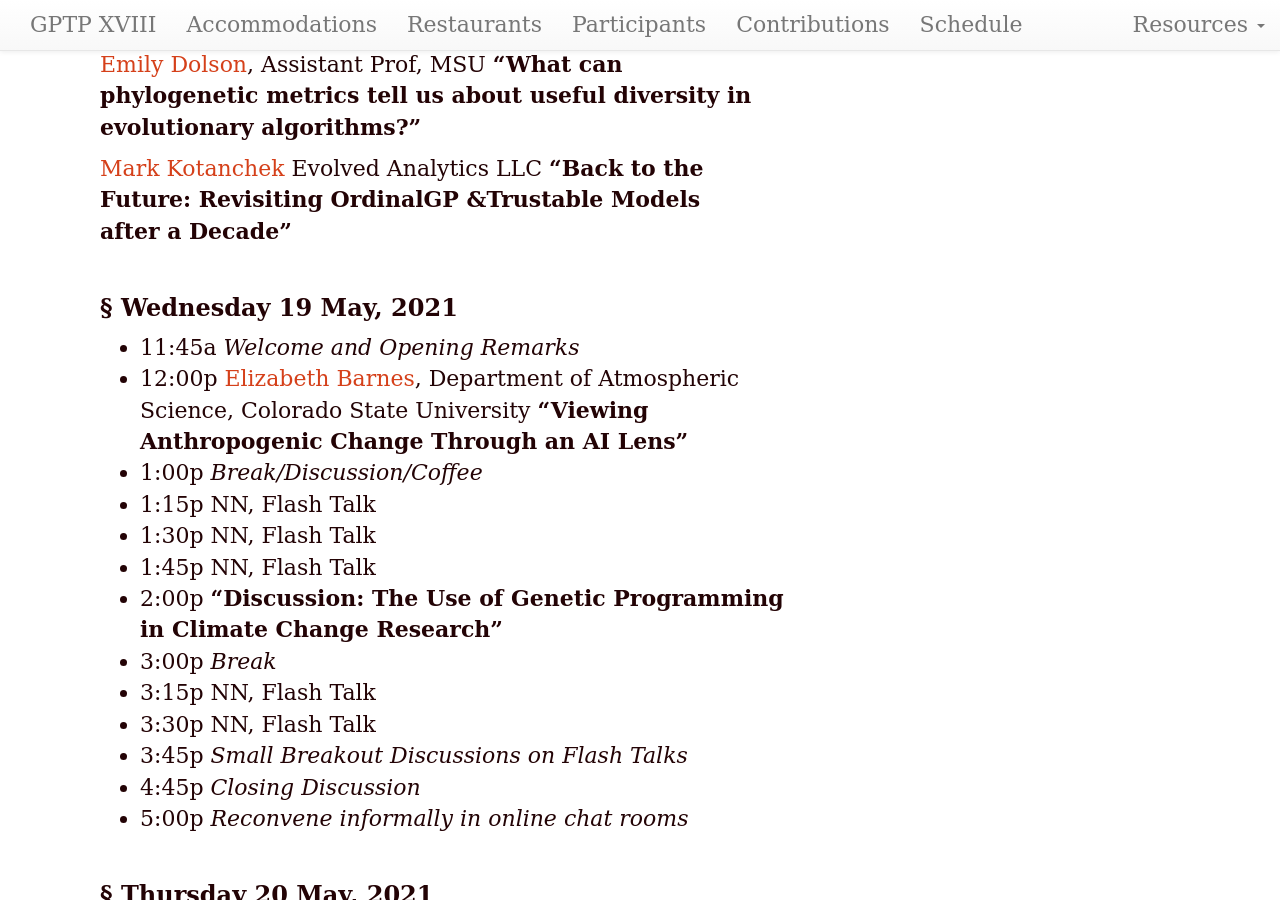
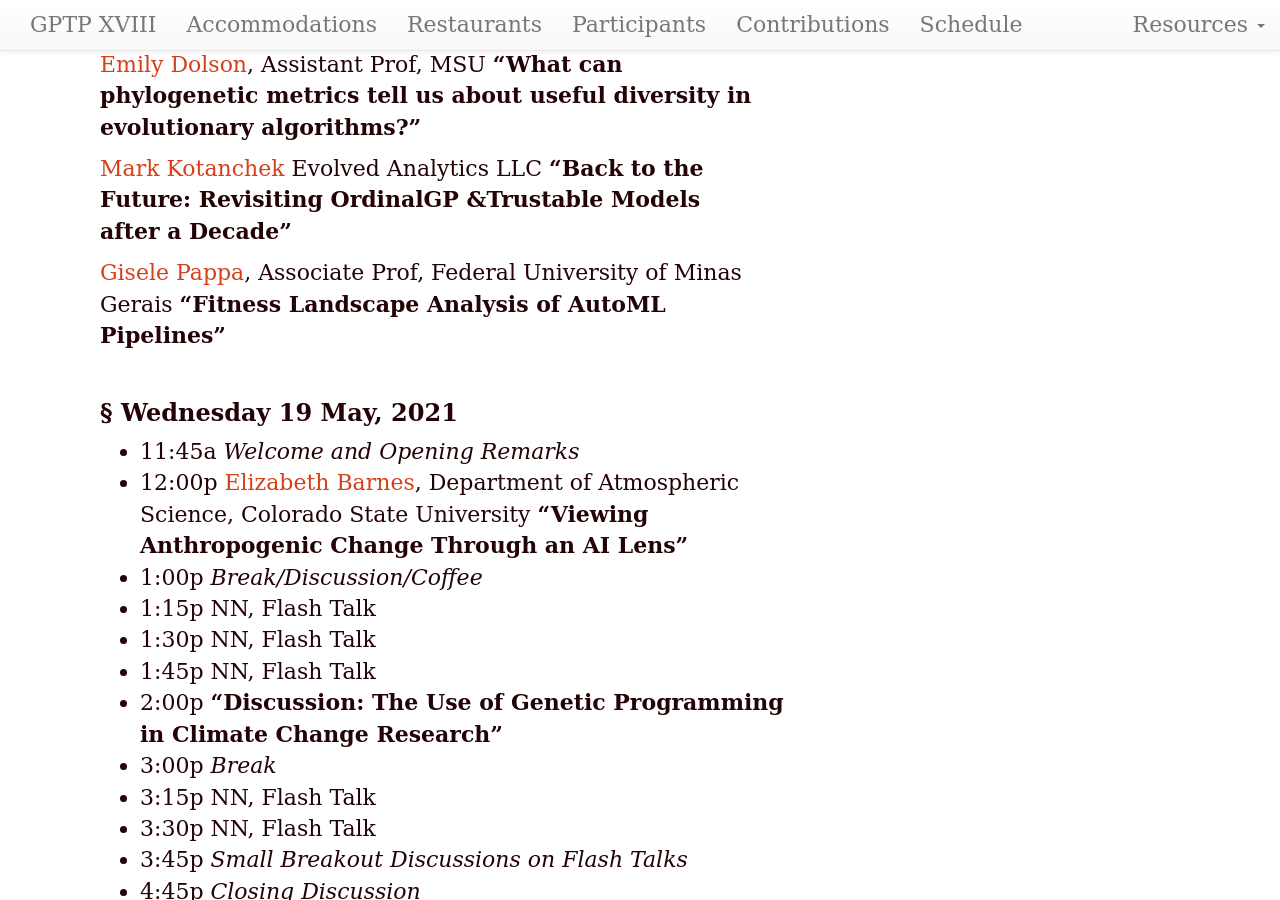
Before and after one commit to GPTP-workshop/gptp-workshop.github.io, a Jekyll site: the page built from schedule.md, in a window 1280 px wide and 900 px high, scrolled down 1799 px. Built offline with Jekyll 4.4.1, drawn with Linux system fonts in a browser that asks for light colours; some of the changed text lies outside the part shown.

Commit message:
Update schedule.md

```diff
--- a/schedule.md
+++ b/schedule.md
@@ -57,6 +57,9 @@ The Center for Evolution and Medicine, Arizona State University:
 [Mark Kotanchek](https://www.researchgate.net/profile/Mark-Kotanchek) Evolved Analytics LLC
 **"Back to the Future: Revisiting OrdinalGP &Trustable Models after a Decade"**
 
+[Gisele Pappa](https://homepages.dcc.ufmg.br/~glpappa/indexEn.html), Associate Prof, Federal University of Minas Gerais
+**"Fitness Landscape Analysis of AutoML Pipelines"**
+
 
 ### Wednesday 19 May, 2021
 - 11:45a _Welcome and Opening Remarks_
```
Also changed, not shown: other parts of schedule.md (+1 -1 lines).
